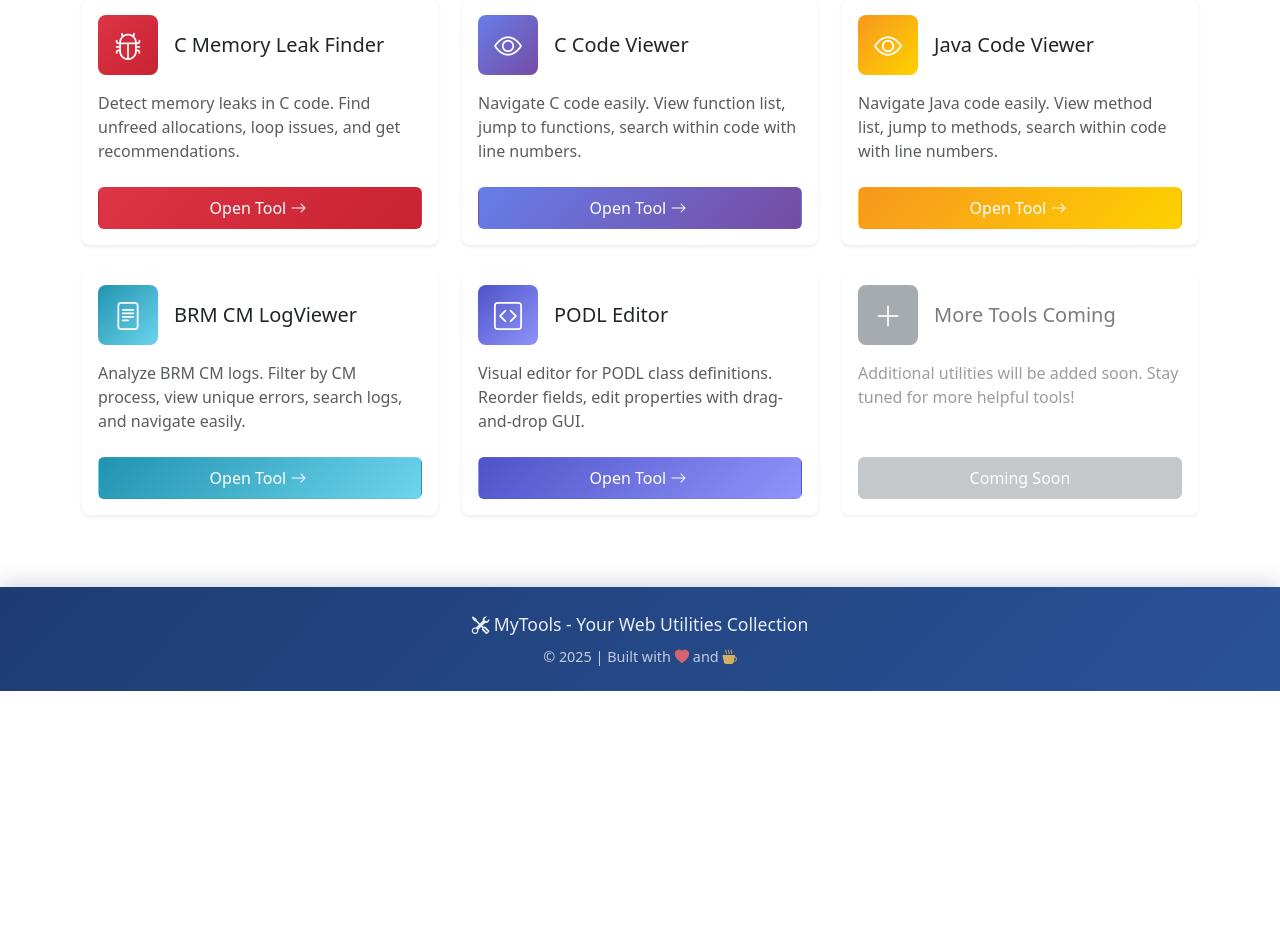
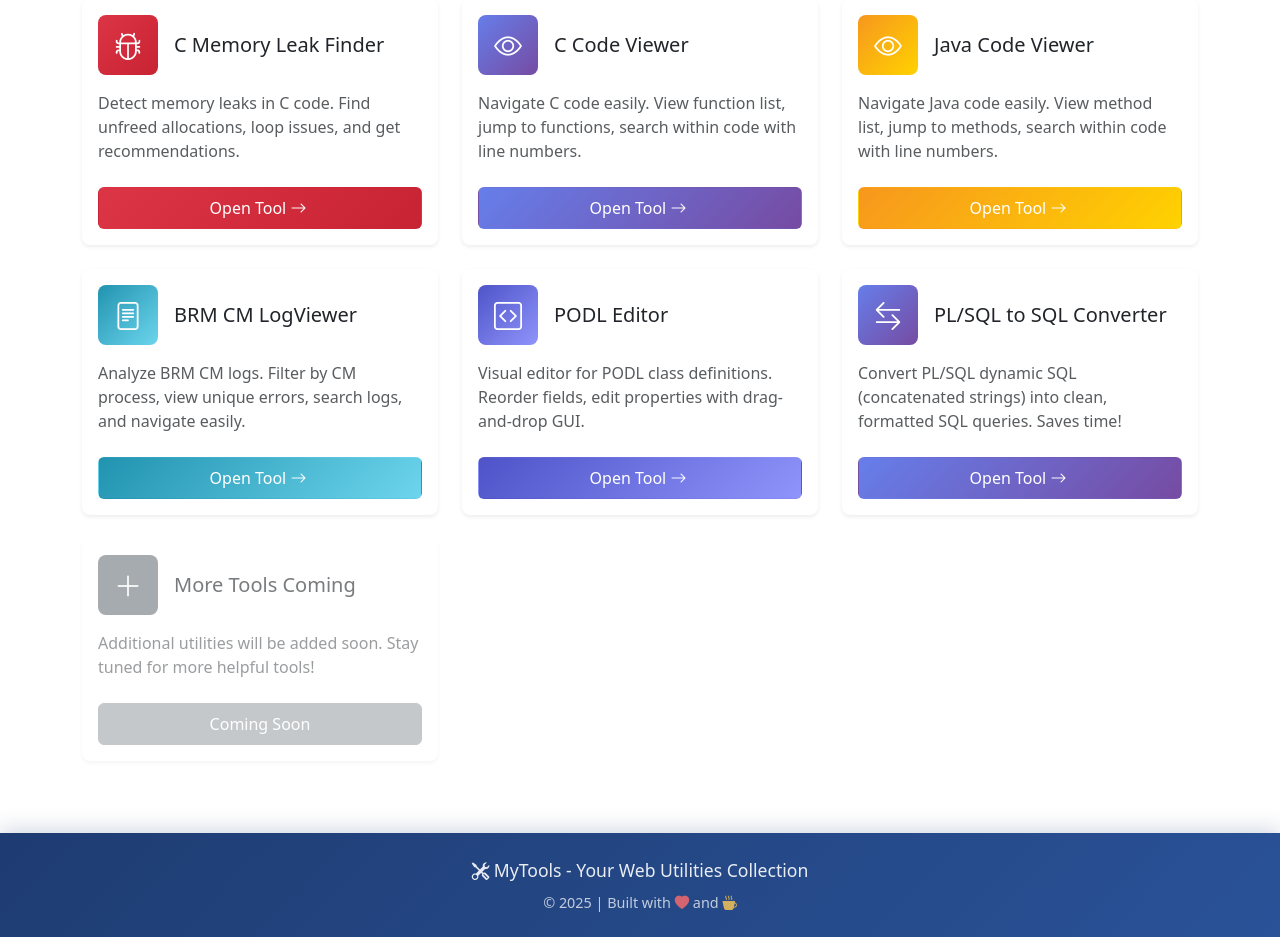
Before and after one commit to cbhagavathy/mytools, a Flask app: page / in a window 1280 px wide. Shown: the part 1397-2334 px from the top of the page. Before the commit the page ends 2088 px from the top, so only its background shows below. Run offline with Flask 3, Linux system fonts and the light colour scheme; some libraries are stand-ins or nearby versions.

Commit message:
Add PL/SQL to SQL Converter tool section
Added a PL/SQL to SQL Converter tool section with a description and link.

```diff
--- a/templates/index.html
+++ b/templates/index.html
@@ -388,6 +388,28 @@
             </div>
         </div>
 
+        <!-- PL/SQL to SQL Converter Tool -->
+        <div class="col-md-6 col-lg-4">
+            <div class="card h-100 shadow-sm hover-shadow">
+                <div class="card-body">
+                    <div class="d-flex align-items-center mb-3">
+                        <div class="icon-box text-white rounded-3 p-3 me-3" style="background: linear-gradient(135deg, #667eea 0%, #764ba2 100%) !important;">
+                            <i class="bi bi-arrow-left-right fs-3"></i>
+                        </div>
+                        <h5 class="card-title mb-0">PL/SQL to SQL Converter</h5>
+                    </div>
+                    <p class="card-text text-muted">
+                        Convert PL/SQL dynamic SQL (concatenated strings) into clean, formatted SQL queries. Saves time!
+                    </p>
+                </div>
+                <div class="card-footer bg-transparent border-0 pb-3">
+                    <a href="/tools/plsql-sql-converter" class="btn w-100" style="background: linear-gradient(135deg, #667eea 0%, #764ba2 100%); color: white;">
+                        Open Tool <i class="bi bi-arrow-right"></i>
+                    </a>
+                </div>
+            </div>
+        </div>
+
         <!-- Placeholder for future tools -->
         <div class="col-md-6 col-lg-4">
             <div class="card h-100 shadow-sm border-secondary" style="opacity: 0.6;">
```
